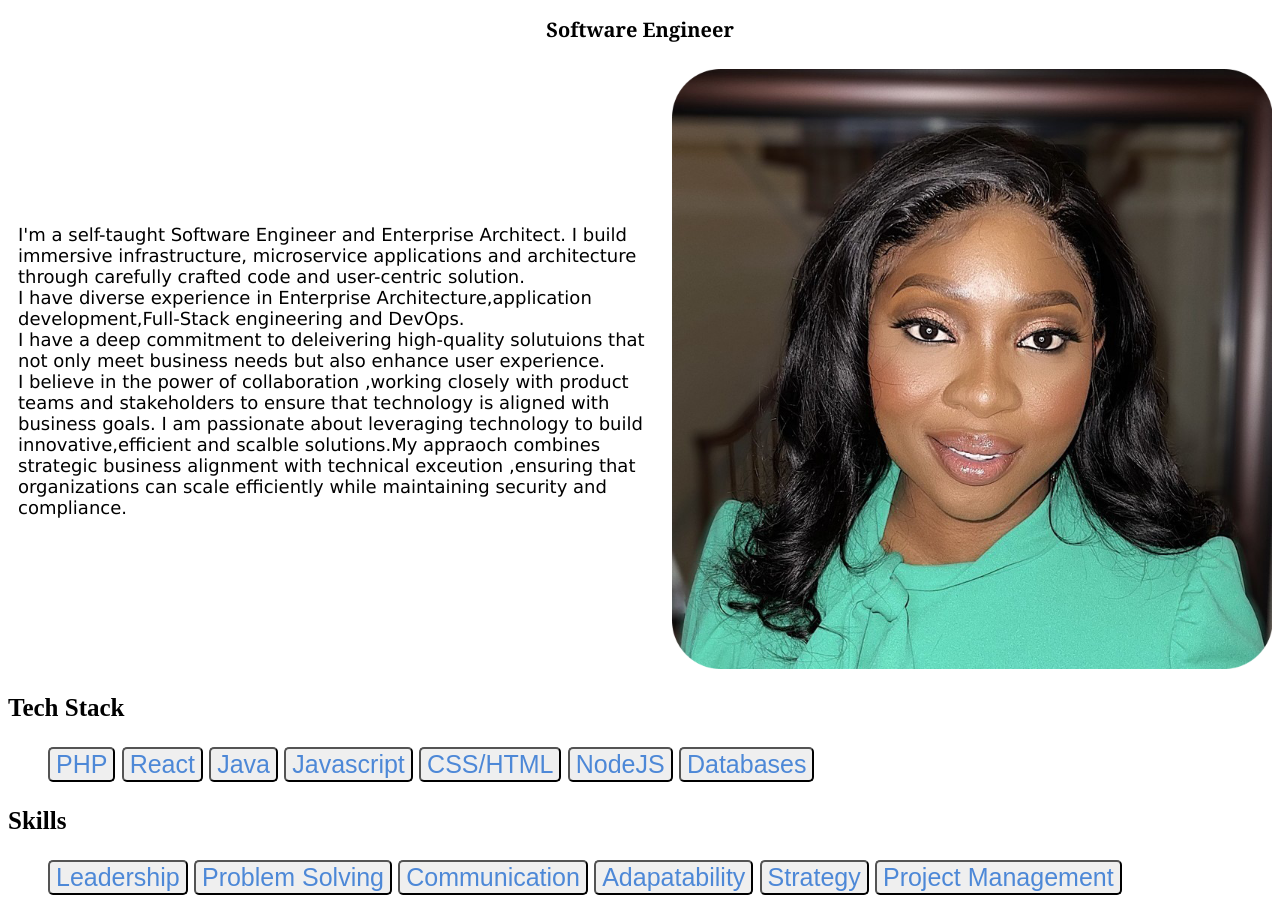
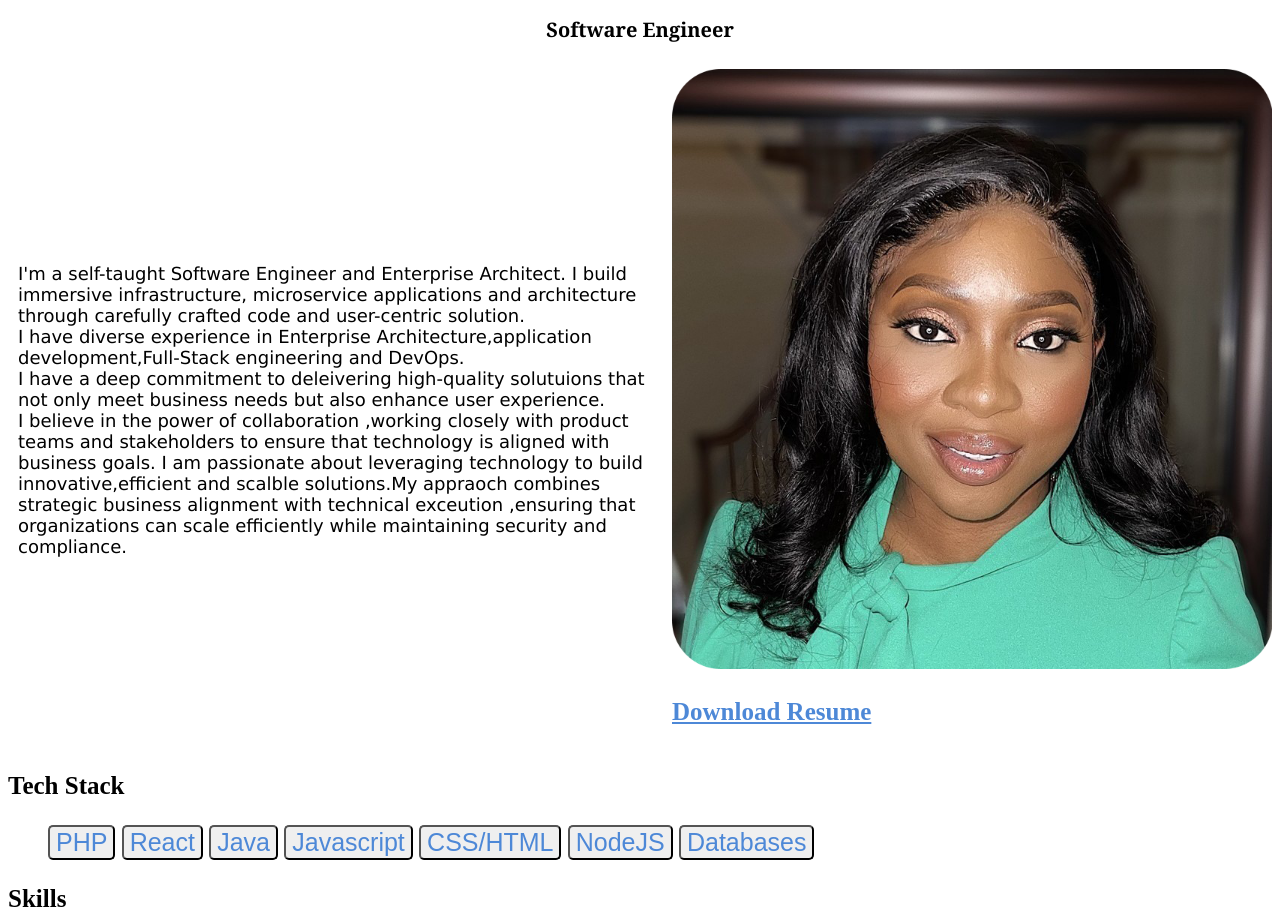
Before and after one commit to tokslaw7/Build-Deploy, a plain HTML site: page index.html in a window 1280 px wide. Shown: the part 173-1097 px from the top of the page. Drawn offline with Linux system fonts and the light colour scheme.

Commit message:
Resume file added

```diff
--- a/index.html
+++ b/index.html
@@ -57,6 +57,11 @@
             </p>
             <div>
                 <img src="images/Tokslaw.png" alt="Tokslaw" class="img">
+                <h6>
+                    <a href="images/Tokunbo_Lawal_Resume.pdf" class="btn"
+                        <span>Download Resume</span>
+                    </a>
+                </h6>
             </div>
         </div>
 
```
Also changed, not shown: 1 other file.
